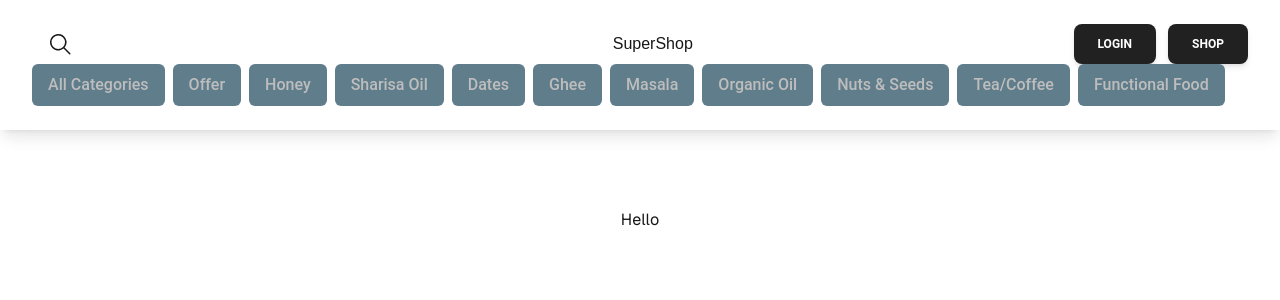
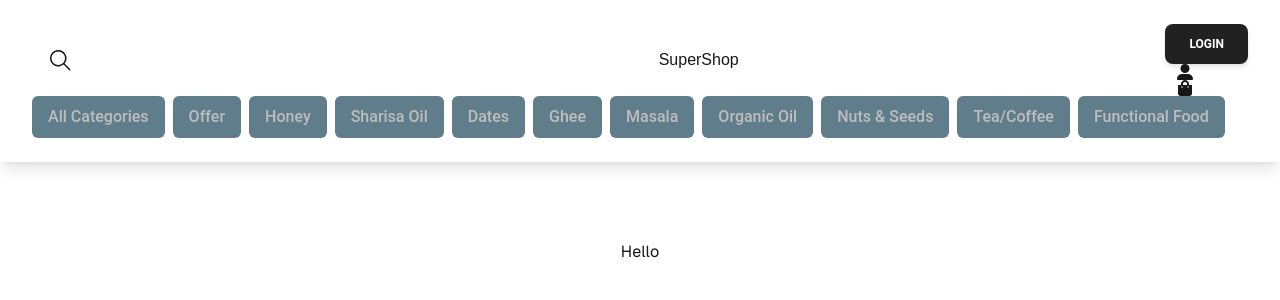
Before and after one commit to kutub98/e-commerce, a Next.js app: page / in a window 1280 px wide. Shown: the top 300 px of the page. Built offline with nearby package versions, Linux system fonts and the light colour scheme.

Commit message:
added icon

```diff
--- a/src/app/Components/Shared/NavBar.js
+++ b/src/app/Components/Shared/NavBar.js
@@ -1,14 +1,11 @@
 "use client";
-const {
-  Typography,
-  Button,
-  Input,
-  Drawer
-} = require("@material-tailwind/react");
+const { Typography, Button, Input } = require("@material-tailwind/react");
 import { GoSearch } from "react-icons/go";
 import { FaBars } from "react-icons/fa6";
 import { PiXBold } from "react-icons/pi";
 import { useEffect, useState } from "react";
+import { FaUserLarge } from "react-icons/fa6";
+import { FaShoppingBag } from "react-icons/fa";
 
 const NavBar = () => {
   const [openNav, setOpenNav] = useState(false);
@@ -74,7 +71,9 @@ const NavBar = () => {
         {/* login & shop */}
         <div className="flex justify-end space-x-3 hidden lg:block">
           <Button>Login</Button>
-          <Button>Shop</Button>
+
+          <FaUserLarge />
+          <FaShoppingBag />
         </div>
         {/* iconButton */}
 
```
